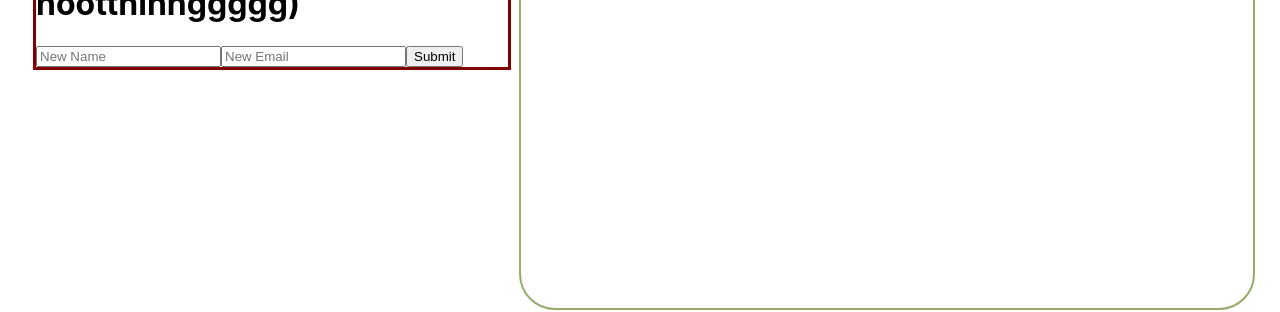
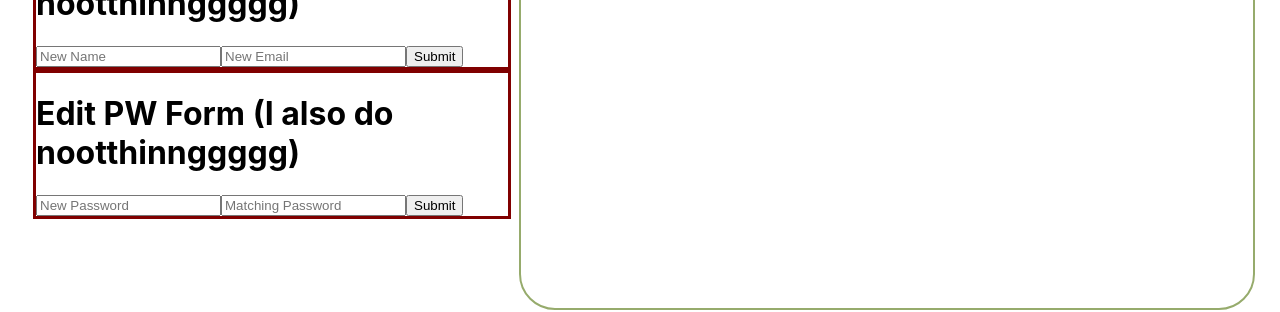
Before and after one commit to pirainogi/garden-pi-frontend, a React (Create React App) app: page /profile in a window 1280 px wide. Shown: the part 439-751 px from the top of the page. Built offline with nearby package versions, Linux system fonts and the light colour scheme.

Commit message:
connecting the dots

```diff
--- a/src/components/editUser.js
+++ b/src/components/editUser.js
@@ -1,6 +1,7 @@
 import React, { Component } from 'react';
 import { connect } from 'react-redux';
 import EditUserForm from '../components/editUserForm';
+import EditPasswordForm from '../components/editPasswordForm';
 import '../css/editUser.css'
 
 class EditUser extends Component {
@@ -15,6 +16,7 @@ class EditUser extends Component {
       <div className="editUser">
         <button className="edit-user-btn" onClick={this.editUser}>click me to edit</button>
         <EditUserForm />
+        <EditPasswordForm />
       </div>
     )
   }
```
